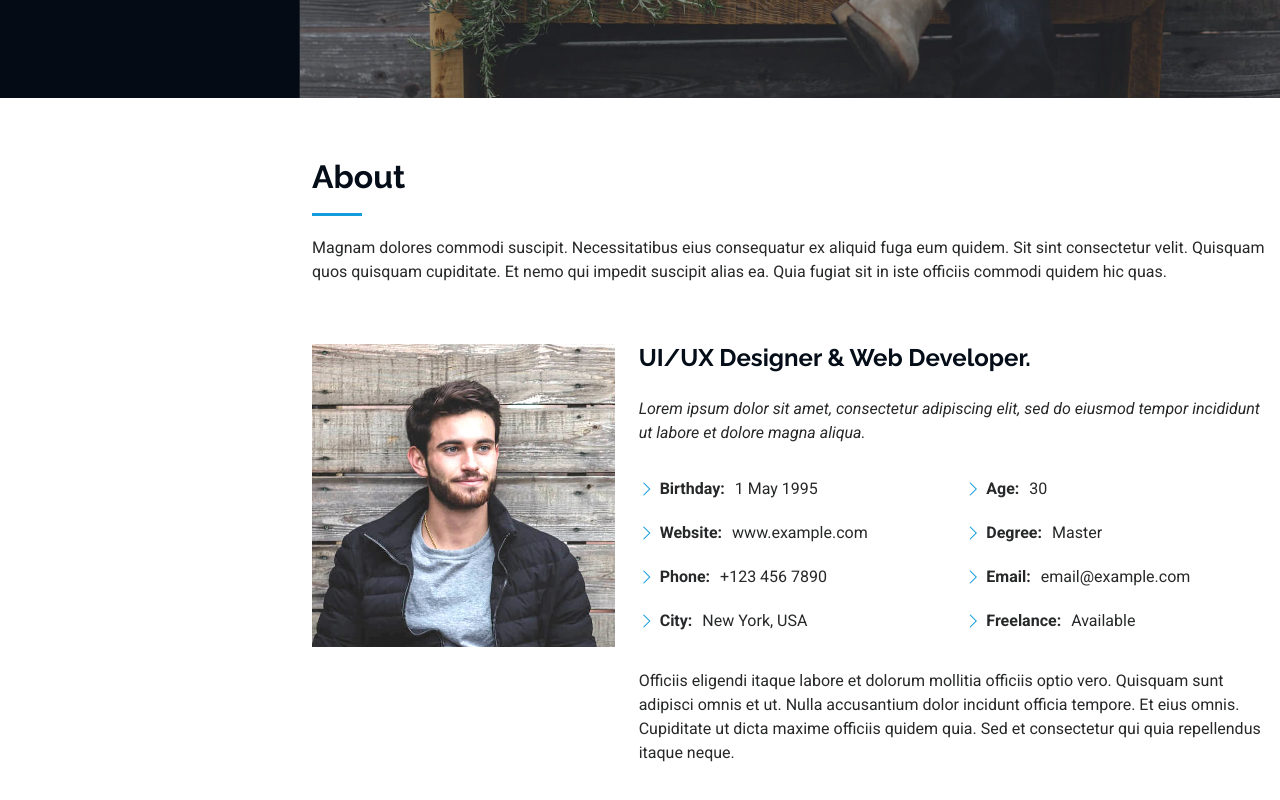
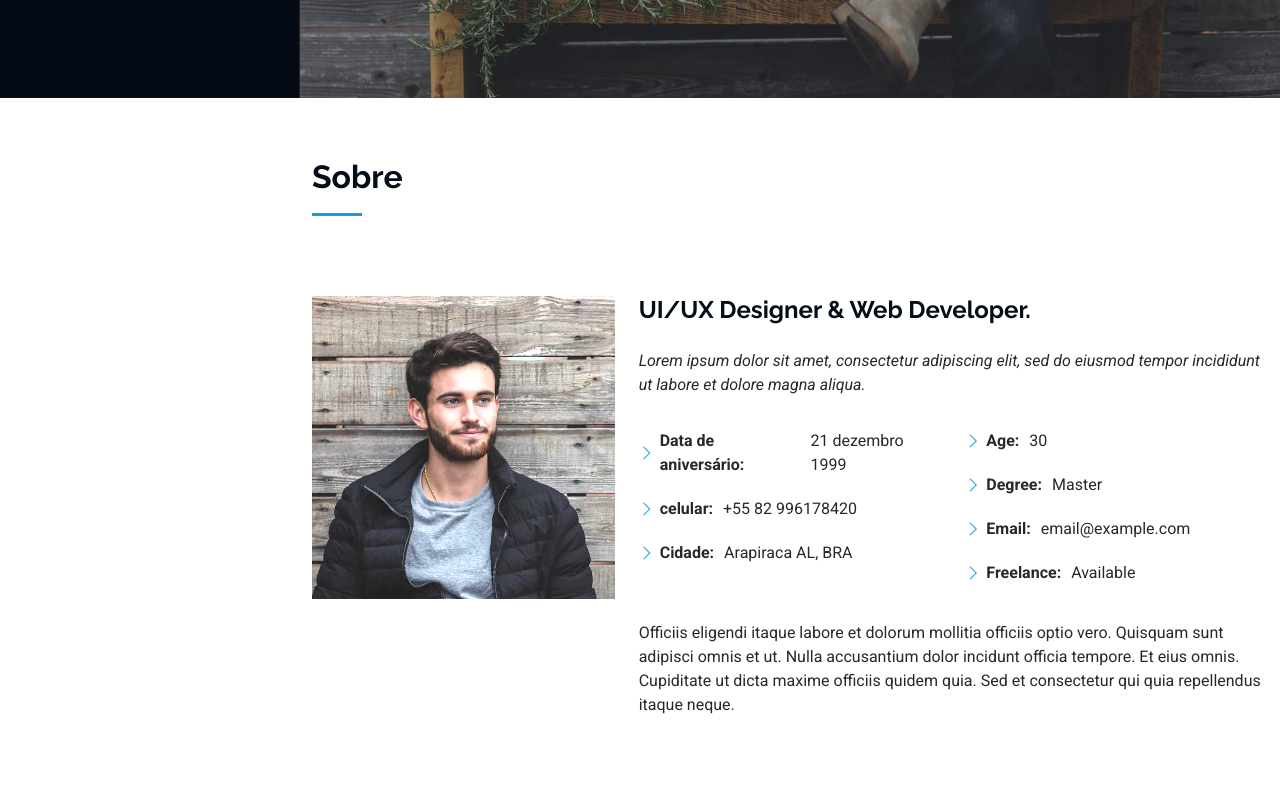
Before and after one commit to SouSidney/portfolio, a plain HTML site: page iPortfolio/index.html in a window 1280 px wide. Shown: the part 702-1502 px from the top of the page. Drawn offline with Linux system fonts and the light colour scheme.

Commit message:
alterações sobre neus dados

```diff
--- a/iPortfolio/index.html
+++ b/iPortfolio/index.html
@@ -107,8 +107,7 @@
 
       <!-- Section Title -->
       <div class="container section-title" data-aos="fade-up">
-        <h2>About</h2>
-        <p>Magnam dolores commodi suscipit. Necessitatibus eius consequatur ex aliquid fuga eum quidem. Sit sint consectetur velit. Quisquam quos quisquam cupiditate. Et nemo qui impedit suscipit alias ea. Quia fugiat sit in iste officiis commodi quidem hic quas.</p>
+        <h2>Sobre</h2>
       </div><!-- End Section Title -->
 
       <div class="container" data-aos="fade-up" data-aos-delay="100">
@@ -126,10 +125,9 @@
             <div class="row">
               <div class="col-lg-6">
                 <ul>
-                  <li><i class="bi bi-chevron-right"></i> <strong>Birthday:</strong> <span>1 May 1995</span></li>
-                  <li><i class="bi bi-chevron-right"></i> <strong>Website:</strong> <span>www.example.com</span></li>
-                  <li><i class="bi bi-chevron-right"></i> <strong>Phone:</strong> <span>+123 456 7890</span></li>
-                  <li><i class="bi bi-chevron-right"></i> <strong>City:</strong> <span>New York, USA</span></li>
+                  <li><i class="bi bi-chevron-right"></i> <strong>Data de aniversário:</strong> <span>21 dezembro 1999</span></li>
+                  <li><i class="bi bi-chevron-right"></i> <strong>celular:</strong> <span>+55 82 996178420</span></li>
+                  <li><i class="bi bi-chevron-right"></i> <strong>Cidade:</strong> <span>Arapiraca AL, BRA</span></li>
                 </ul>
               </div>
               <div class="col-lg-6">
```
